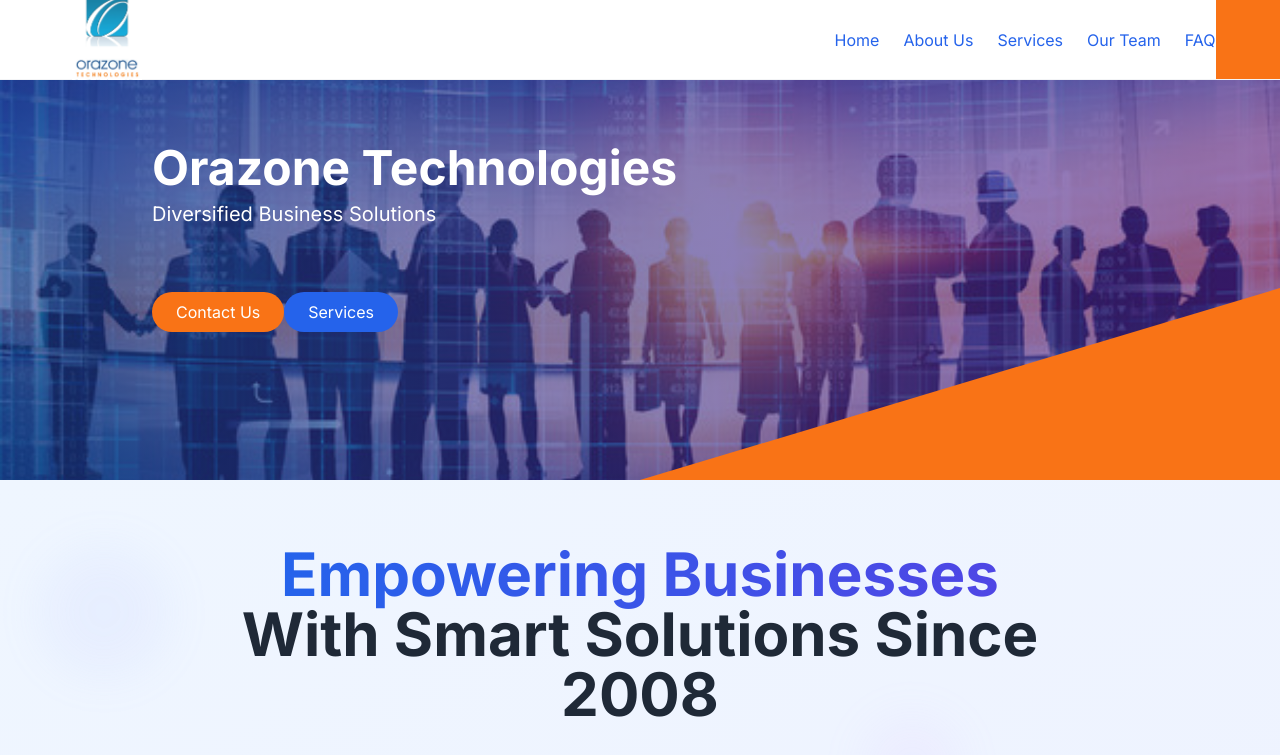
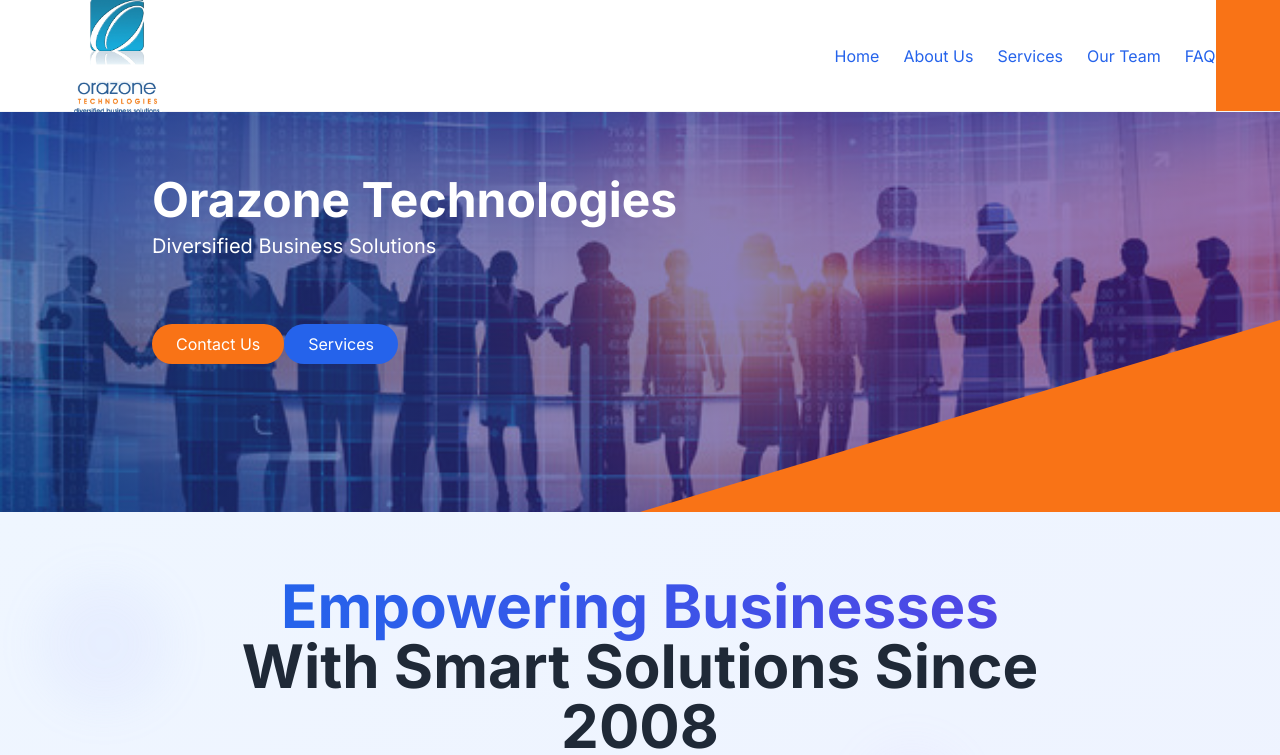
Before and after one commit to mustafaali2oo3/Orazone-tech, a Next.js app: page / in a window 1280 px wide. Shown: the top 755 px of the page. Built offline with nearby package versions, Linux system fonts and the light colour scheme.

Commit message:
Update page.tsx

```diff
--- a/app/page.tsx
+++ b/app/page.tsx
@@ -61,19 +61,19 @@ export default function Home() {
 
   return (
   <div className="flex flex-col min-h-screen">
-      {/* Header with Logo Image */}
-      <header className="relative border-b border-gray-100 h-20">
+  {/* Header with increased height and adjusted logo */}
+  <header className="relative border-b border-gray-100 h-28"> {/* Increased from h-20 to h-28 */}
     <div className="container mx-auto flex justify-between items-center h-full px-6">
-          {/* Logo Image Container */}
+      {/* Logo Image Container - adjusted for larger header */}
       <div className="pl-4">
         <Link href="/">
           <Image
-                src="/arozne11.png" // Path to your logo in public folder
-                alt="Company Logo" // Descriptive alt text
-                width={70} // Adjust to your logo's width
-                height={10} // Adjust to your logo's height
-                className="h-auto object-contain" // Maintain aspect ratio
-                priority // Important for above-the-fold logo
+            src="/arozne11.png"
+            alt="Company Logo"
+            width={90}  // Increased from 70 to 90
+            height={90} // Increased from 10 to 90 (maintain aspect ratio)
+            className="h-auto object-contain"
+            priority
           />
         </Link>
       </div>
```
Lines whose indentation alone changed are shown as unchanged.
